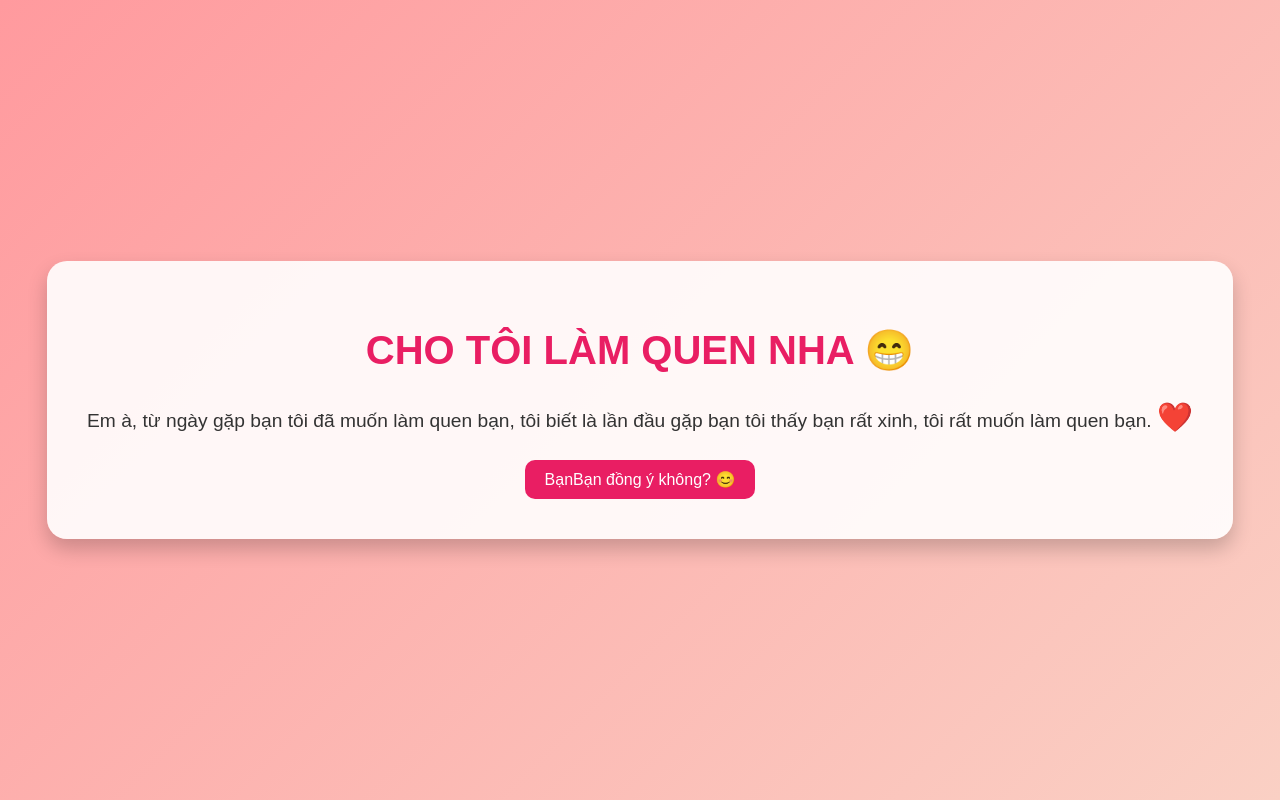
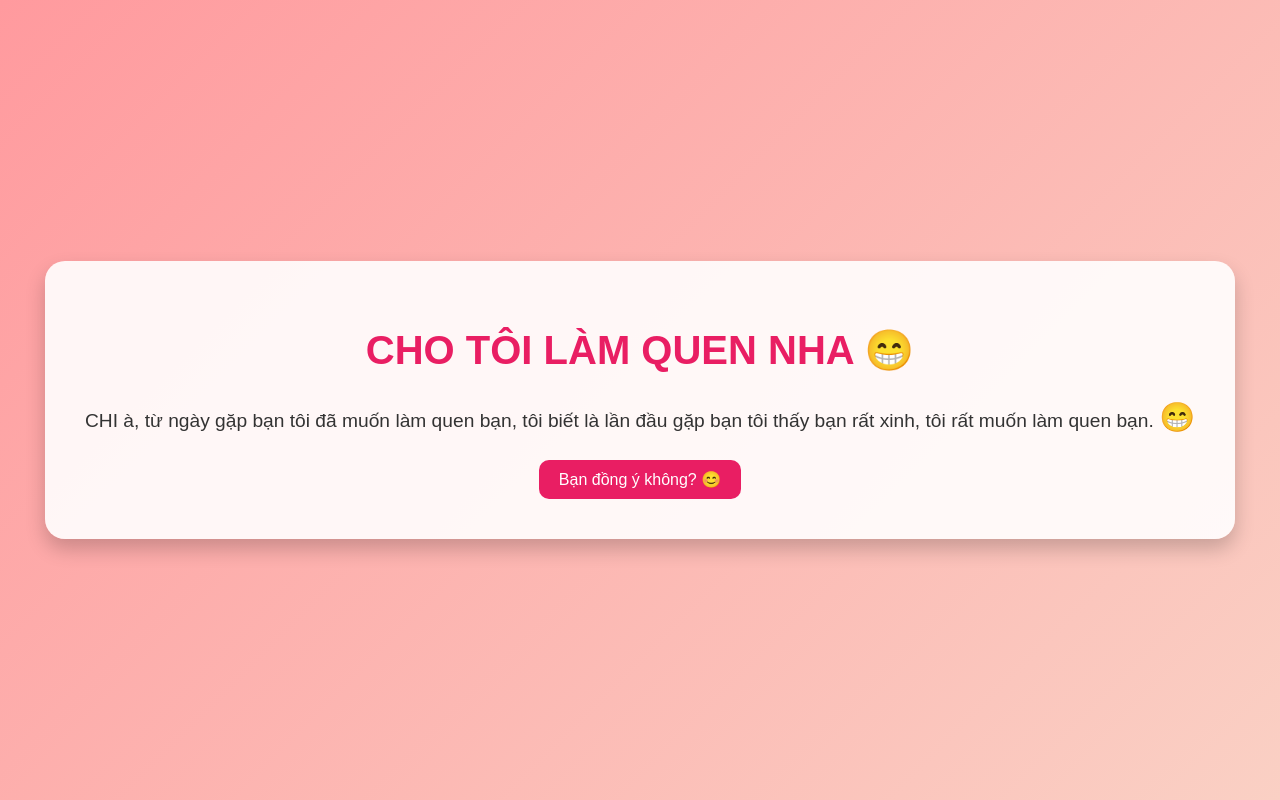
Before and after one commit to quannger06/quannger, a plain HTML site: page lamquen.html in a window 1280 px wide. Drawn offline with Linux system fonts and the light colour scheme.

Commit message:
Update lamquen.html

```diff
--- a/lamquen.html
+++ b/lamquen.html
@@ -100,8 +100,8 @@
 <body>
     <div class="container">
         <h1>CHO TÔI LÀM QUEN NHA 😁</h1>
-        <p>Em à, từ ngày gặp bạn tôi đã muốn làm quen bạn, tôi biết là lần đầu gặp bạn tôi thấy bạn rất xinh, tôi rất muốn làm quen bạn. <span class="heart">❤️</span></p>
-        <button onclick="showLove()">BạnBạn đồng ý không? 😊</button>
+        <p>CHI à, từ ngày gặp bạn tôi đã muốn làm quen bạn, tôi biết là lần đầu gặp bạn tôi thấy bạn rất xinh, tôi rất muốn làm quen bạn. <span class="heart">😁</span></p>
+        <button onclick="showLove()">Bạn đồng ý không? 😊</button>
     </div>
 
     <script>
```
